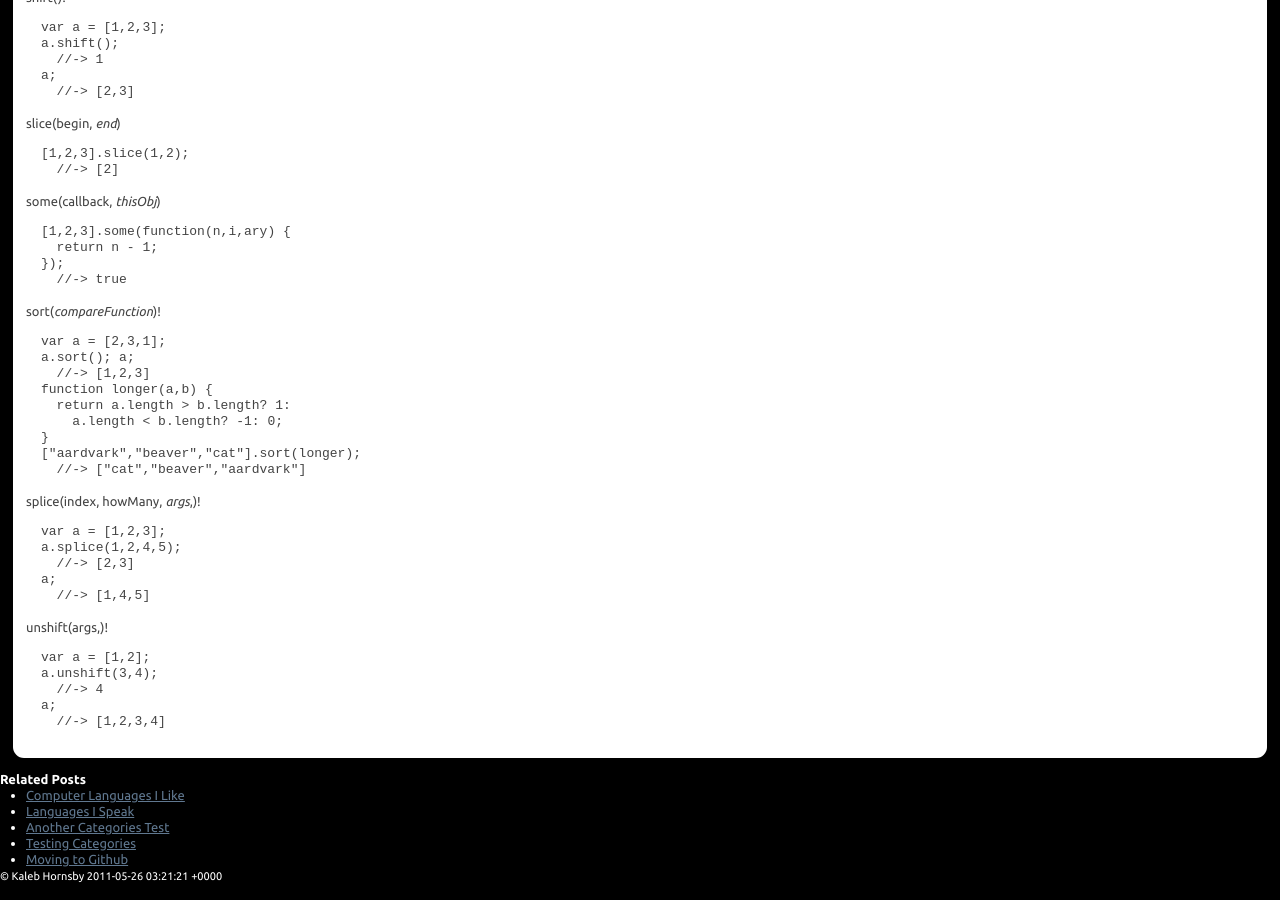
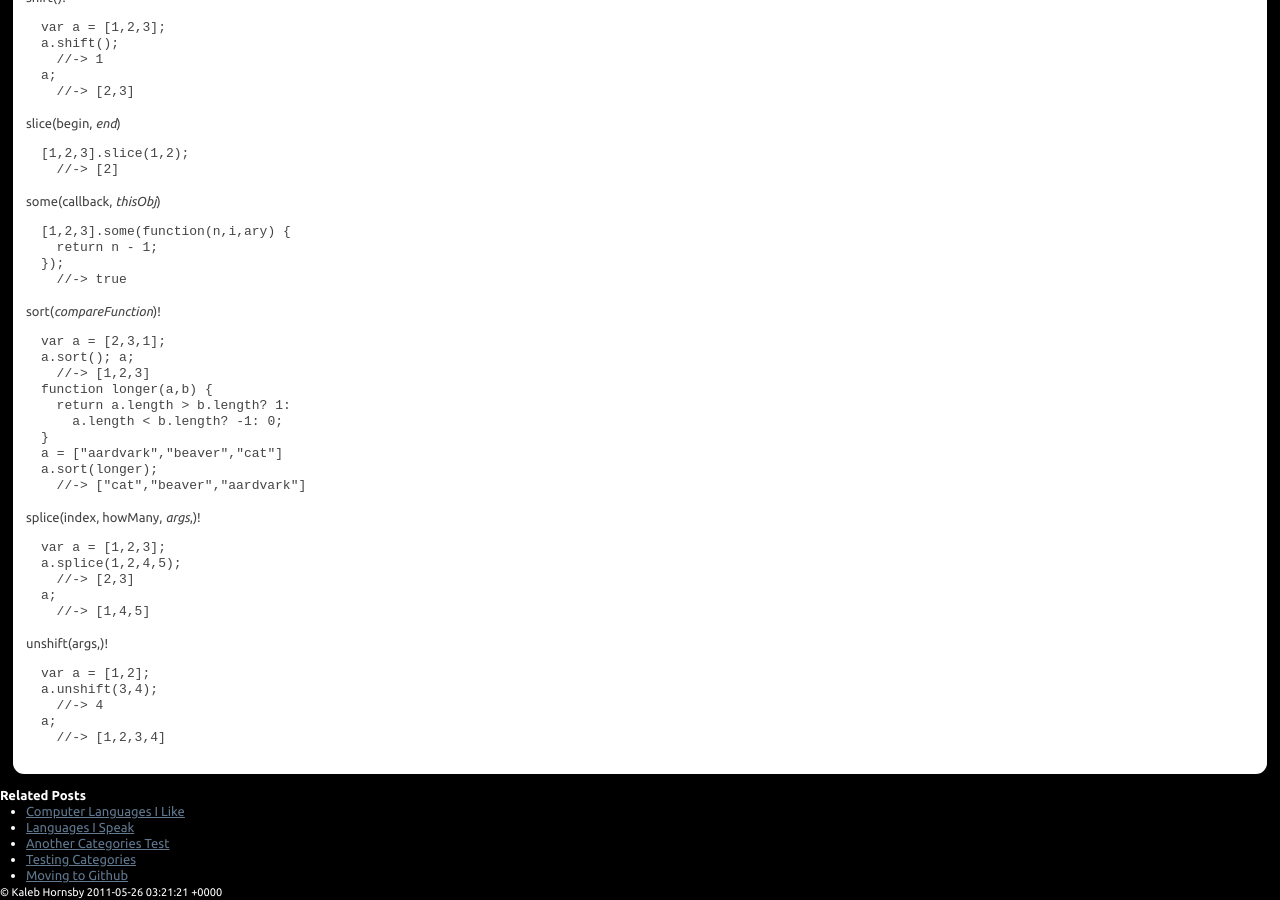
Before and after one commit to kaleb/kaleb.github.com, a Jekyll site: the page built from comp/lang/javascript/_posts/2011-05-23-Array-Cheat-Sheet.md, in a window 1280 px wide and 900 px high, scrolled down 1753 px. Built offline with Jekyll 4.4.1, drawn with Linux system fonts in a browser that asks for light colours.

```diff
--- a/comp/lang/javascript/_posts/2011-05-23-Array-Cheat-Sheet.md
+++ b/comp/lang/javascript/_posts/2011-05-23-Array-Cheat-Sheet.md
@@ -182,7 +182,8 @@ function longer(a,b) {
   return a.length > b.length? 1:
     a.length < b.length? -1: 0;
 }
-["aardvark","beaver","cat"].sort(longer);
+a = ["aardvark","beaver","cat"]
+a.sort(longer);
   //-> ["cat","beaver","aardvark"]
 {% endhighlight %}
 </dt>
```
